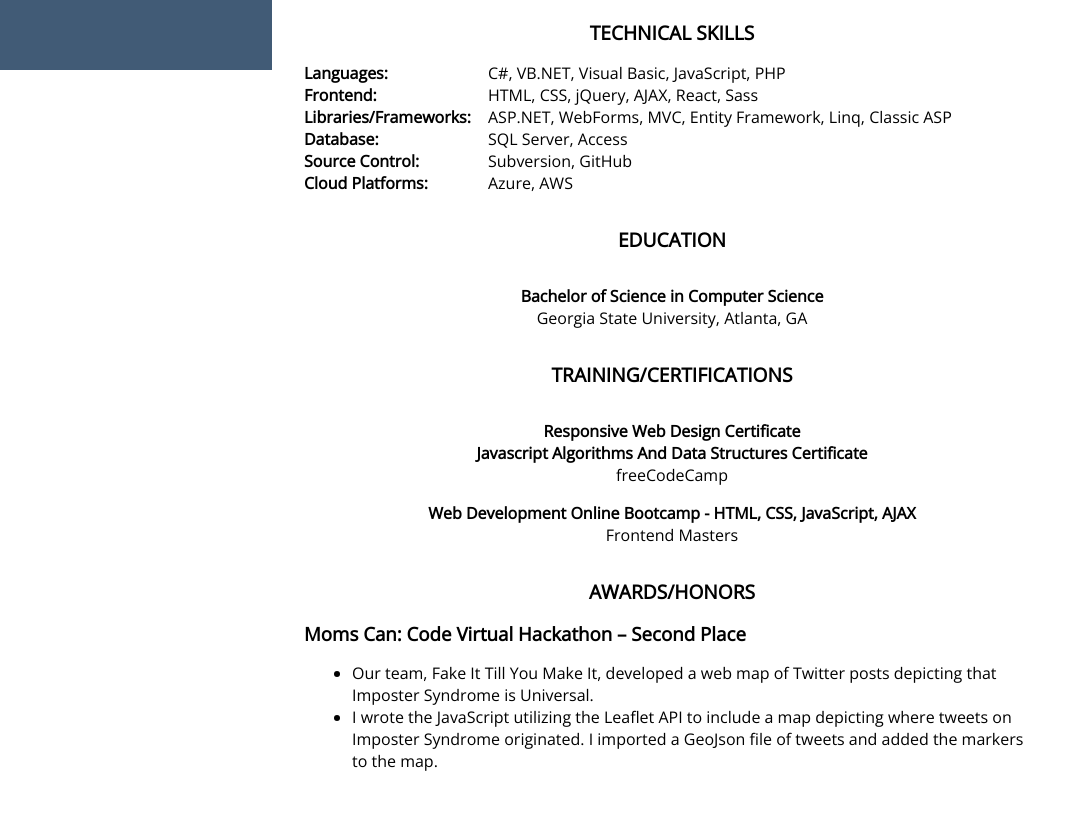
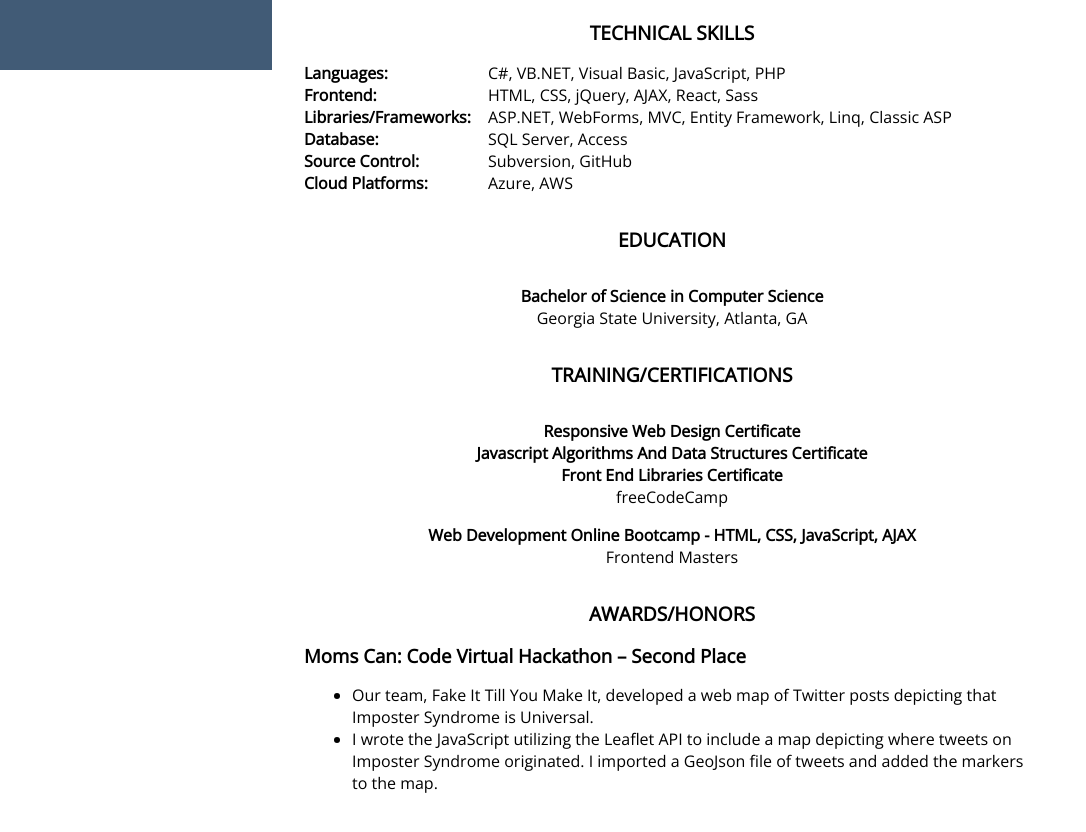
Before and after one commit to krissydotnet/krissy_dukesnet, a plain HTML site: page resume.html in a window 1280 px wide. Shown: the part 730-1562 px from the top of the page, without its empty margins (0-1086 px from the left). Drawn offline with nearby package versions, Linux system fonts and the light colour scheme.

Commit message:
Updated splash page and resume

```diff
--- a/resume.html
+++ b/resume.html
@@ -13,7 +13,7 @@
         integrity="sha384-fnmOCqbTlWIlj8LyTjo7mOUStjsKC4pOpQbqyi7RrhN7udi9RwhKkMHpvLbHG9Sr" crossorigin="anonymous">
     <link rel="stylesheet" href="./styles/styles.css">
 
-    <title>Kristina Dukes - Full Stack Web Developer - Resume</title>
+    <title>Krissy Dukes - Full Stack Web Developer - Resume</title>
 </head>
 
 <body id="top">
@@ -233,6 +233,9 @@
                         <div class="degree">
                                 Javascript Algorithms And Data Structures Certificate
                         </div>
+                        <div class="degree">
+                                Front End Libraries Certificate
+                        </div>
                         <div class="school-name">
                                 freeCodeCamp
                         </div>
```
Also changed, not shown: index.html (+1 -0 lines).
